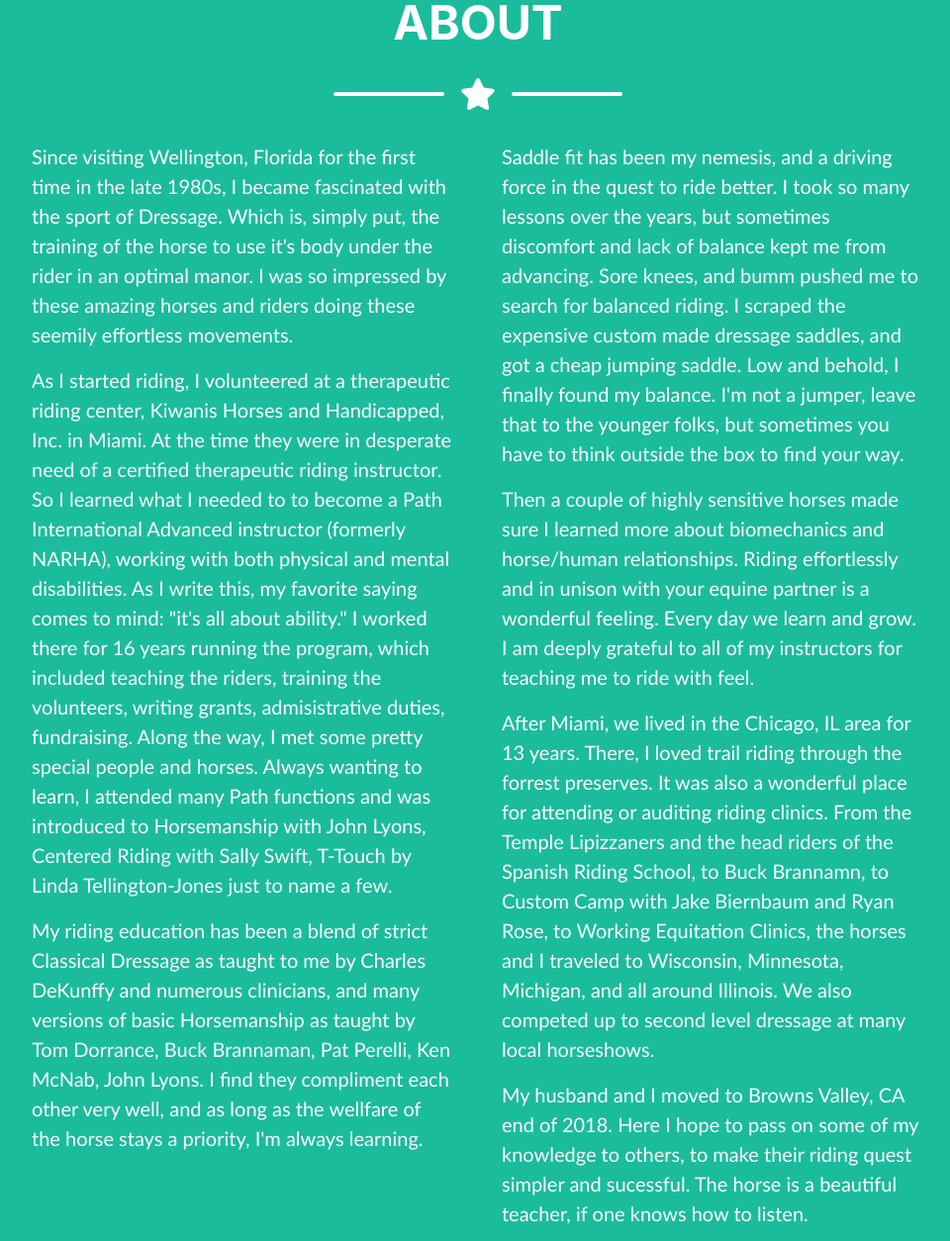
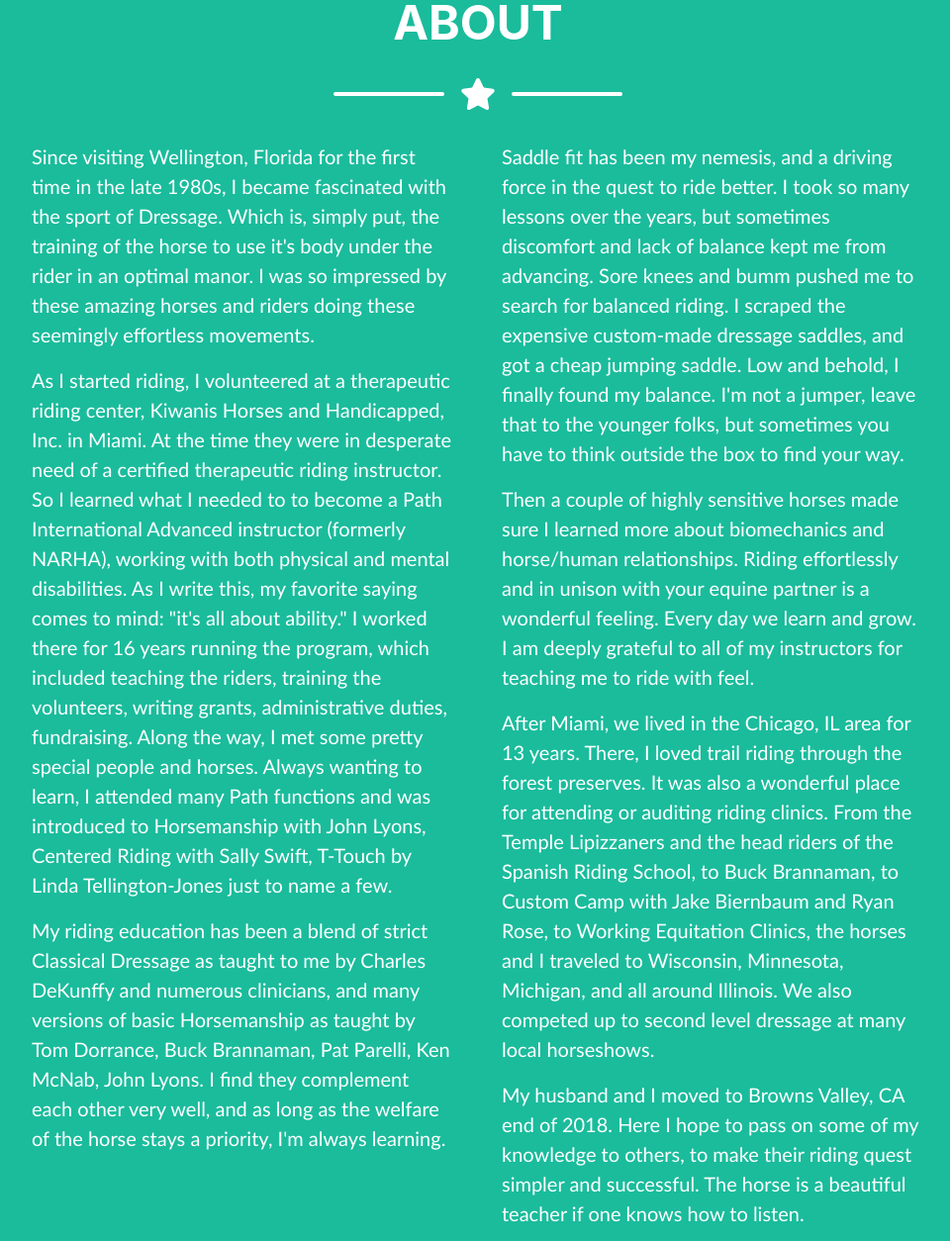
Before and after one commit to RaimundEge/lazyacres, a plain HTML site: page index.html in a window 1280 px wide. Shown: the part 1871-3125 px from the top of the page at 99% size, without its empty margins (157-1117 px from the left). Drawn offline with nearby package versions, Linux system fonts and the light colour scheme; a web font is replaced by a local one.

Commit message:
more spelling

```diff
--- a/index.html
+++ b/index.html
@@ -321,7 +321,7 @@
                         <p>
                             Since visiting Wellington, Florida for the first time in the late 1980s, I became fascinated with the sport of Dressage.
                             Which is, simply put, the training of the horse to use it's body under the rider in an optimal manor.
-                            I was so impressed by these amazing horses and riders doing these seemily effortless movements.
+                            I was so impressed by these amazing horses and riders doing these seemingly effortless movements.
                         </p>
                         <p>
                             As I started riding, I volunteered at a therapeutic riding center, Kiwanis Horses and Handicapped, Inc. in Miami.
@@ -330,22 +330,22 @@
                             working with both physical and mental disabilities.
                             As I write this, my favorite saying comes to mind: "it's all about ability."
                             I worked there for 16 years running the program, which included teaching the riders,
-                            training the volunteers, writing grants, admisistrative duties, fundraising.
+                            training the volunteers, writing grants, administrative duties, fundraising.
                             Along the way, I met some pretty special people and horses.
                             Always wanting to learn, I attended many Path functions and was introduced to
                             Horsemanship with John Lyons, Centered Riding with Sally Swift, T-Touch by Linda Tellington-Jones just to name a few.
                         </p>
                         <p>
                             My riding education has been a blend of strict Classical Dressage as taught to me by Charles DeKunffy and numerous clinicians,
-                            and many versions of basic Horsemanship as taught by Tom Dorrance, Buck Brannaman, Pat Perelli, Ken McNab, John Lyons.
-                            I find they compliment each other very well, and as long as the wellfare of the horse stays a priority, I'm always learning.
+                            and many versions of basic Horsemanship as taught by Tom Dorrance, Buck Brannaman, Pat Parelli, Ken McNab, John Lyons.
+                            I find they complement each other very well, and as long as the welfare of the horse stays a priority, I'm always learning.
                         </p>
                     </div>
                     <div class="col-lg-5 mr-auto lead">
                         <p>Saddle fit has been my nemesis, and a driving force in the quest to ride better.
                             I took so many lessons over the years, but sometimes discomfort and lack of balance kept me from advancing.
-                            Sore knees, and bumm pushed me to search for balanced riding.
-                            I scraped the expensive custom made dressage saddles, and got a cheap jumping saddle.
+                            Sore knees and bumm pushed me to search for balanced riding.
+                            I scraped the expensive custom-made dressage saddles, and got a cheap jumping saddle.
                             Low and behold, I finally found my balance.
                             I'm not a jumper, leave that to the younger folks, but sometimes you have to think outside the box to find your way.
                         </p><p>
@@ -353,16 +353,16 @@
                             Riding effortlessly and in unison with your equine partner is a wonderful feeling. Every day we learn and grow.
                             I am deeply grateful to all of my instructors for teaching me to ride with feel.
                         </p><p>After Miami, we lived in the Chicago, IL area for 13 years.
-                            There, I loved trail riding through the forrest preserves.
+                            There, I loved trail riding through the forest preserves.
                             It was also a wonderful place for attending or auditing riding clinics.
                             From the Temple Lipizzaners and the head riders of the Spanish Riding School,
-                            to Buck Brannamn, to Custom Camp with Jake Biernbaum and Ryan Rose, to Working Equitation Clinics,
+                            to Buck Brannaman, to Custom Camp with Jake Biernbaum and Ryan Rose, to Working Equitation Clinics,
                             the horses and I traveled to Wisconsin, Minnesota, Michigan, and all around Illinois.
                             We also competed up to second level dressage at many local horseshows.
                         </p><p>
                             My husband and I moved to Browns Valley, CA end of 2018.
-                            Here I hope to pass on some of my knowledge to others, to make their riding quest simpler and sucessful.
-                            The horse is a beautiful teacher, if one knows how to listen.
+                            Here I hope to pass on some of my knowledge to others, to make their riding quest simpler and successful.
+                            The horse is a beautiful teacher if one knows how to listen.
                         </p>
                     </div>
                 </div>
```
